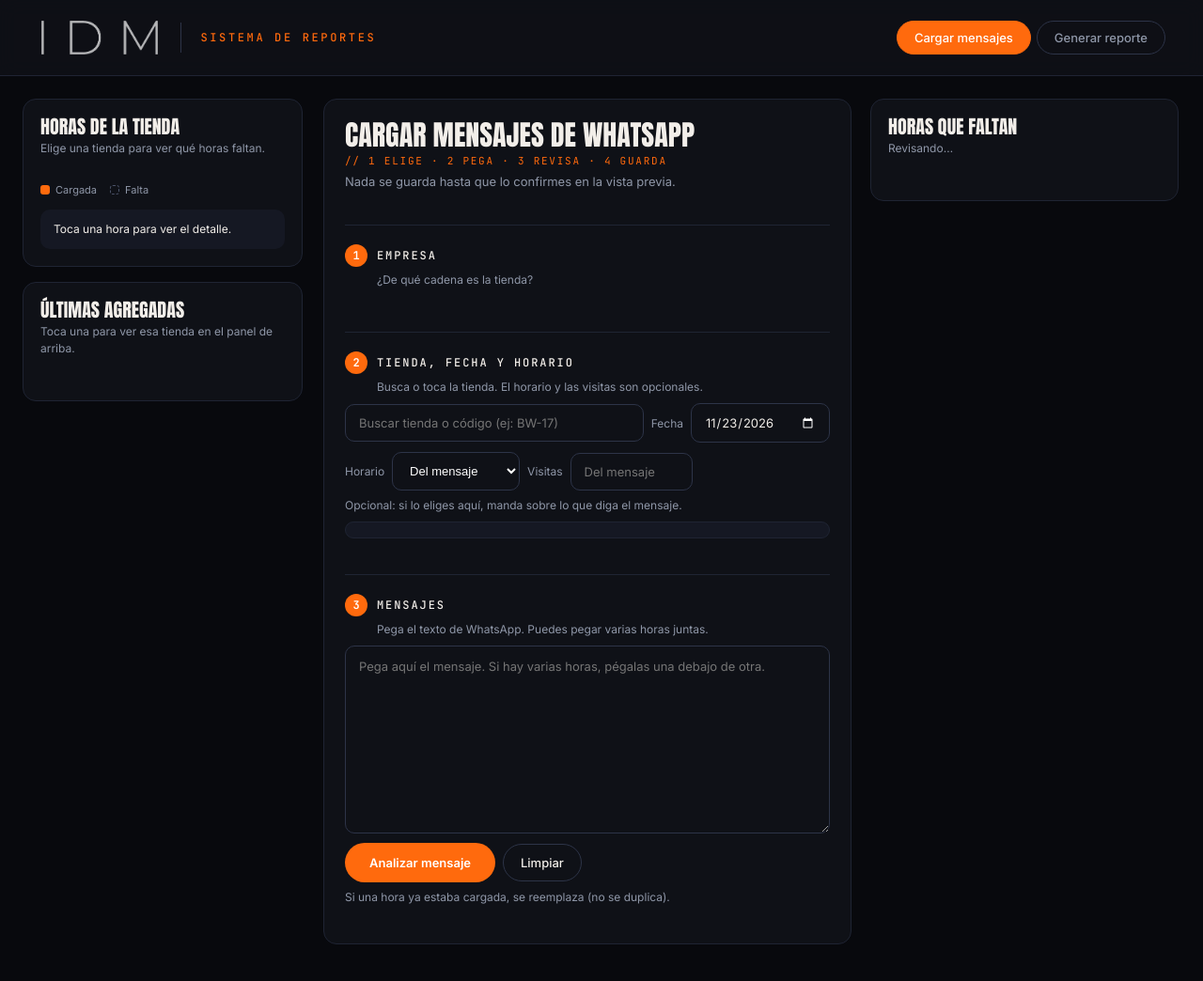
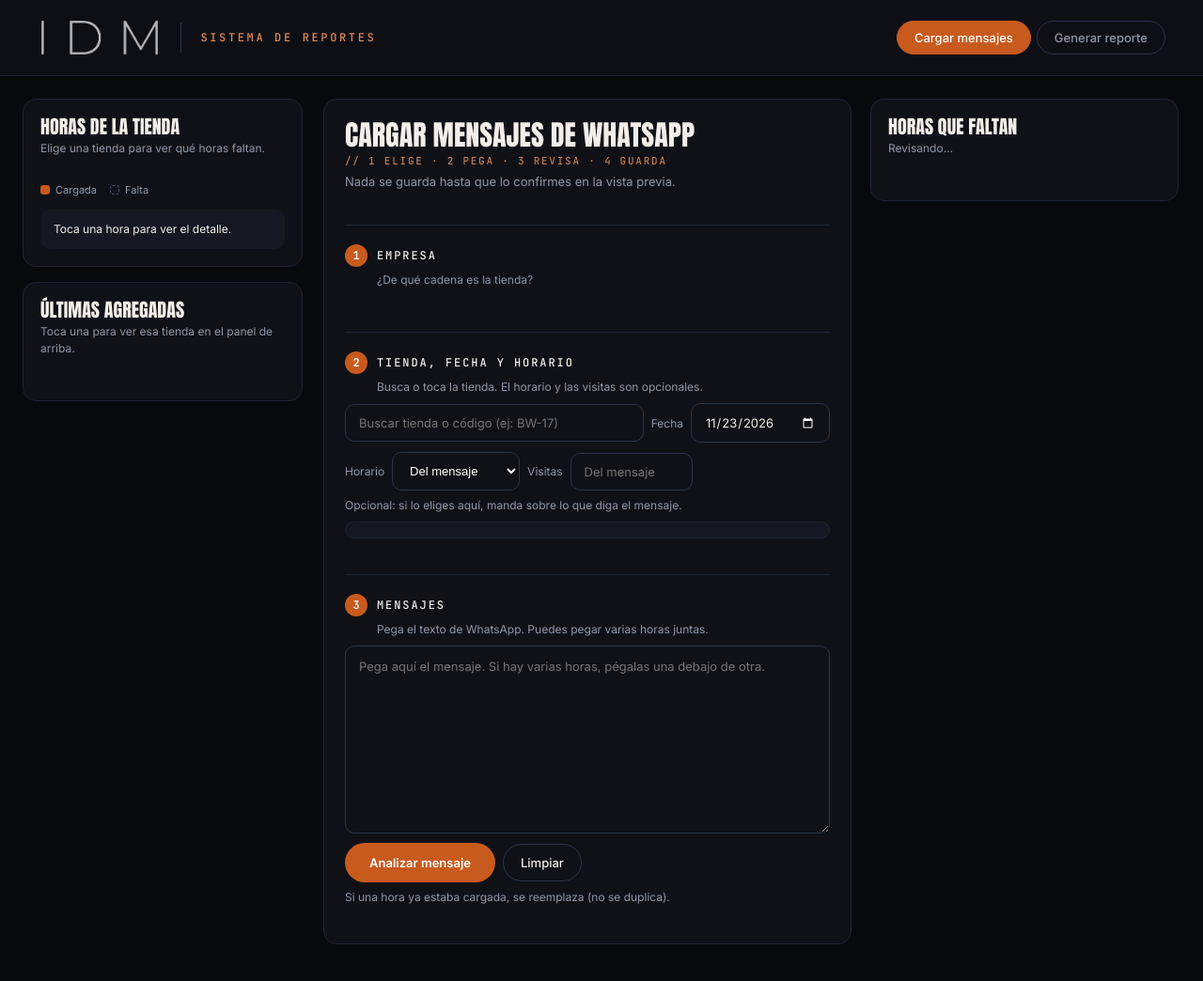
Before and after one commit to moisoforever-ai/sistema-reportes-idm, a plain HTML site: page cargar.html in a window 1280 px wide. Shown: the whole page at 94% size. Drawn offline with Linux system fonts and the light colour scheme; no server answers.

Commit message:
Add files via upload

```diff
--- a/cargar.html
+++ b/cargar.html
@@ -7,9 +7,9 @@
 <link rel="preconnect" href="https://fonts.googleapis.com">
 <link rel="stylesheet" href="https://fonts.googleapis.com/css2?family=Anton&family=Inter:wght@400;500;600;700&family=JetBrains+Mono:wght@400;500;600&display=swap">
 <style>
-:root{--mono:'JetBrains Mono',Consolas,monospace;--ink:#f2eee9;--mut:#8f97a8;--line:#1f2433;--bg:#08090d;--ac:#ff6a0d;--ac-d:#ffb27a;--ac-l:rgba(255,106,13,.14);--warn:rgba(255,200,60,.10);--warn-c:rgba(255,200,60,.22);--warn-t:#ffd98a;--sf:#0f1117;--sf2:#151823;--bd:#2d3448}
+:root{--mono:'JetBrains Mono',Consolas,monospace;--ink:#f2eee9;--mut:#8f97a8;--line:#1f2433;--bg:#08090d;--ac:#c85a1e;--ac-t:#e08a55;--ac-d:#eab08c;--ac-l:rgba(200,90,30,.12);--warn:rgba(255,200,60,.10);--warn-c:rgba(255,200,60,.22);--warn-t:#ffd98a;--sf:#0f1117;--sf2:#151823;--bd:#2d3448}
 *{box-sizing:border-box}
-body{margin:0;background-image:radial-gradient(900px 420px at 85% -10%,rgba(255,106,13,.10),transparent 60%);background:var(--bg);color:var(--ink);font-family:'Inter',system-ui,sans-serif;color-scheme:dark;font-size:14px}
+body{margin:0;background-image:radial-gradient(900px 420px at 85% -10%,rgba(200,90,30,.05),transparent 60%);background:var(--bg);color:var(--ink);font-family:'Inter',system-ui,sans-serif;color-scheme:dark;font-size:14px}
 button,input,textarea{font-family:inherit;color:inherit}
 button{cursor:pointer}
 button:focus-visible,input:focus-visible,textarea:focus-visible{outline:2px solid var(--ac);outline-offset:2px}
@@ -70,7 +70,7 @@ tr.rev{background:var(--warn)}
 .slots{display:grid;grid-template-columns:repeat(4,minmax(0,1fr));gap:8px}
 .slot{border:1.5px dashed #4a5268;background:var(--sf);color:var(--mut);border-radius:10px;padding:9px 4px;text-align:center}
 .slot.ok{border:1px solid var(--ac);background:var(--ac);color:#fff}
-.slot.cur{outline:3px solid rgba(255,106,13,.45)}
+.slot.cur{outline:3px solid rgba(200,90,30,.4)}
 .slot b{display:block;font-size:12px;font-weight:600}
 .slot span{display:block;font-size:10px;margin-top:2px;opacity:.85}
 .leg{display:flex;flex-wrap:wrap;gap:14px;font-size:11px;color:var(--mut)}
@@ -99,7 +99,7 @@ tr.rev{background:var(--warn)}
 @media(max-width:700px){header{padding:14px 16px}main{padding:20px 16px 40px}.card{padding:18px}h1{font-size:14px;letter-spacing:.2em}}
 
 @keyframes rise{from{opacity:0;transform:translateY(12px)}to{opacity:1;transform:none}}
-.btn{border-radius:999px!important;padding:13px 26px!important}.btn:hover:not(:disabled){background:#ff8533}.btn2{border-radius:999px!important}
+.btn{border-radius:999px!important;padding:13px 26px!important}.btn:hover:not(:disabled){background:#d96a2b}.btn2{border-radius:999px!important}
 select,input,textarea{color-scheme:dark}
 .hero-c{font-family:var(--mono);font-size:11px;letter-spacing:.16em;color:var(--ac);margin-bottom:6px}
 @media(prefers-reduced-motion:reduce){.card{animation:none}}
@@ -121,11 +121,13 @@ main.layout{max-width:1480px;margin:0 auto;padding:24px 24px 56px;display:grid;g
 .slots{grid-template-columns:repeat(4,minmax(0,1fr))}
 .rec,.fr{transition:background .15s}
 .layout .side-r .card,.layout .side-l .card{box-shadow:none}
-.sel{padding:10px 14px;border:1px solid rgba(255,106,13,.3);border-radius:10px;background:var(--ac-l)}
+.sel{padding:10px 14px;border:1px solid rgba(200,90,30,.28);border-radius:10px;background:var(--ac-l)}
 .sel:empty{display:none}
 @media(max-width:1180px){main.layout{grid-template-columns:minmax(0,1fr) 320px}.layout .side-l{grid-column:2;grid-row:2;position:static;max-height:none}.layout .center{grid-column:1;grid-row:1/3}.layout .side-r{grid-column:2;grid-row:1;position:static;max-height:none}}
 @media(max-width:820px){main.layout{display:flex;flex-direction:column;padding:16px}.layout .center{order:1}.layout .side-r{order:2}.layout .side-l{order:3}.layout .side{position:static;max-height:none;overflow:visible}}
 #aviso-config:empty{display:none}
+h1,.hero-c,.lnk,.sel,.rec .b b{color:var(--ac-t)}
+.btn,.seg button.on,nav a.on,.slot.ok,.lbl .n{color:#fff}
 </style>
 </head>
 <body>
```
